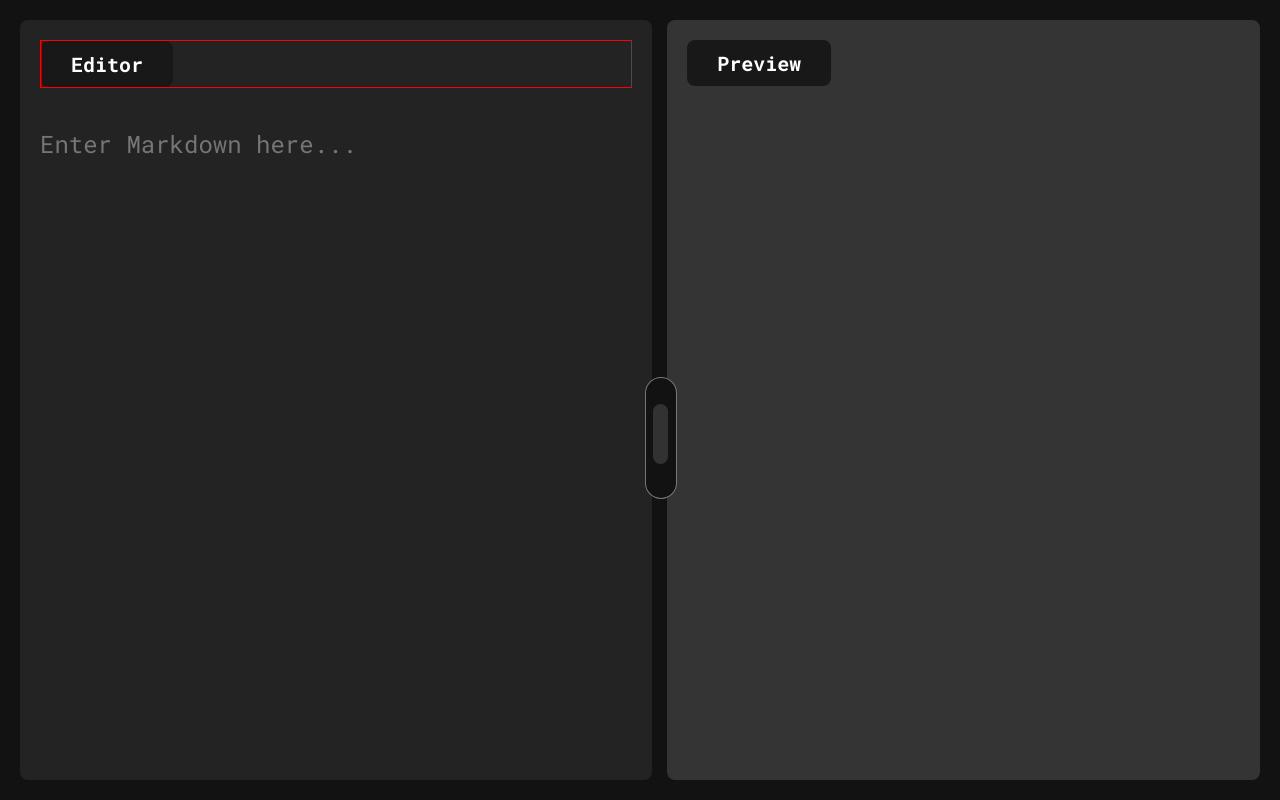
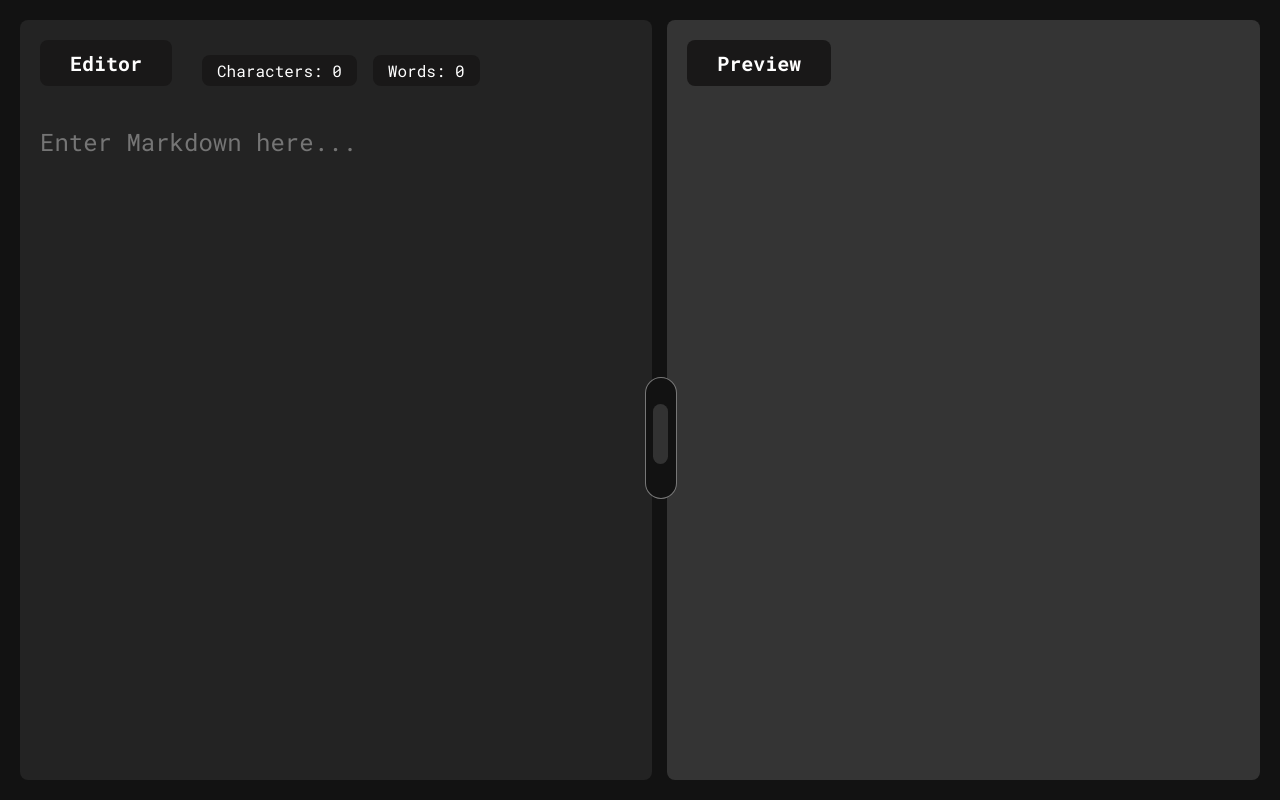
Before and after one commit to Mens-Nova/SyntaxMind, a React (Vite) app in the folder client/: page / in a window 1280 px wide. Built offline with nearby package versions, Linux system fonts and the light colour scheme.

Commit message:
General fix

```diff
--- a/client/src/components/LiveMarkdownPreview/index.css
+++ b/client/src/components/LiveMarkdownPreview/index.css
@@ -68,7 +68,6 @@
     display: flex;
     align-items: end;
     gap: 30px;
-    border: 1px solid red;
 }
 .box-markdown_input.small .header-container {
     background-color: red;
--- a/client/src/components/LiveMarkdownPreview/index.tsx
+++ b/client/src/components/LiveMarkdownPreview/index.tsx
@@ -24,7 +24,7 @@ export const LiveMarkdownPreview = () => {
     const [isClicked, setIsClicked] = useState(false);
     const [isSmall, setIsSmall] = useState(false);
     // [TODO]:  Add animation olllmmn reset resize
-    //const [isReseting, setIsReseting] = useState(false);
+    // const [isReseting, setIsReseting] = useState(false);
 
     const MIN_WIDTH = 400;
     const DEFAULT_WIDTH = window.innerWidth * initialRatio;
@@ -155,7 +155,7 @@ export const LiveMarkdownPreview = () => {
             >
                 <div className="header-container">
                     <h2>Editor</h2>
-                    {/* <WordAndCharCounter htmlContent={htmlContent} /> */}
+                    <WordAndCharCounter htmlContent={htmlContent} />
                 </div>
                 <textarea
                     value={markdown}
--- a/client/src/components/WordAndCharCounter/index.css
+++ b/client/src/components/WordAndCharCounter/index.css
@@ -1,6 +1,10 @@
-.test-container {
+.counter-card {
     color: var(--light);
     padding: 5px 15px;
     background-color: var(--dark-sm);
-    border: var(--border-radius);
+    border-radius: var(--border-radius);
 }
+.counter-container {
+    display: flex;
+    gap: 1rem;
+}
--- a/client/src/components/WordAndCharCounter/index.tsx
+++ b/client/src/components/WordAndCharCounter/index.tsx
@@ -31,13 +31,12 @@ export const WordAndCharCounter = ({ htmlContent }: WordAndCharCounterProps) =>
     }, [htmlContent]);
 
     console.log(charCount, wordCount);
-    // [TODO]: Implement the counter (already working)
     return (
-        <div>
-            <div className="test-container">
+        <div className="counter-container">
+            <div className="counter-card">
                 <p>Characters: {charCount} </p>
             </div>
-            <div className="test-container">
+            <div className="counter-card">
                 <p>Words: {wordCount} </p>
             </div>
         </div>
```
Also changed, not shown: 1 other file (tests, documents, lock files or other folders).
